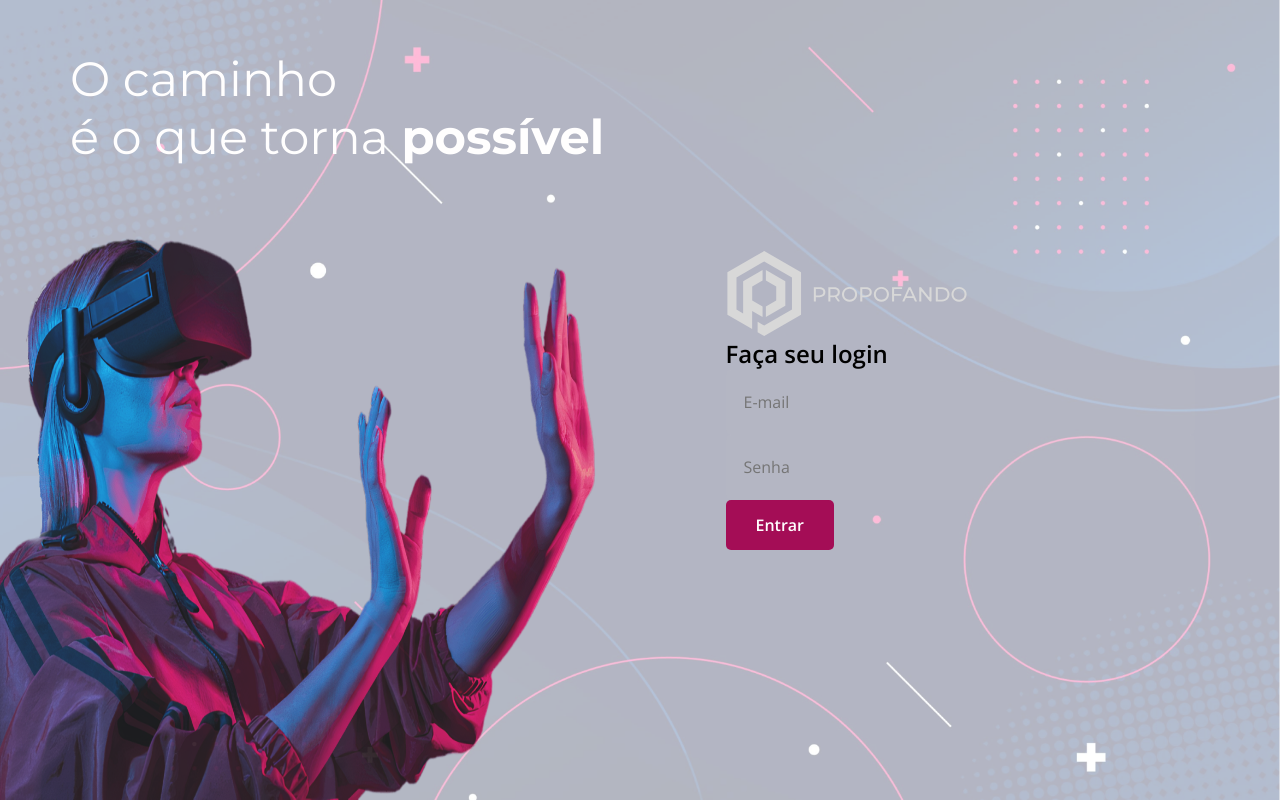
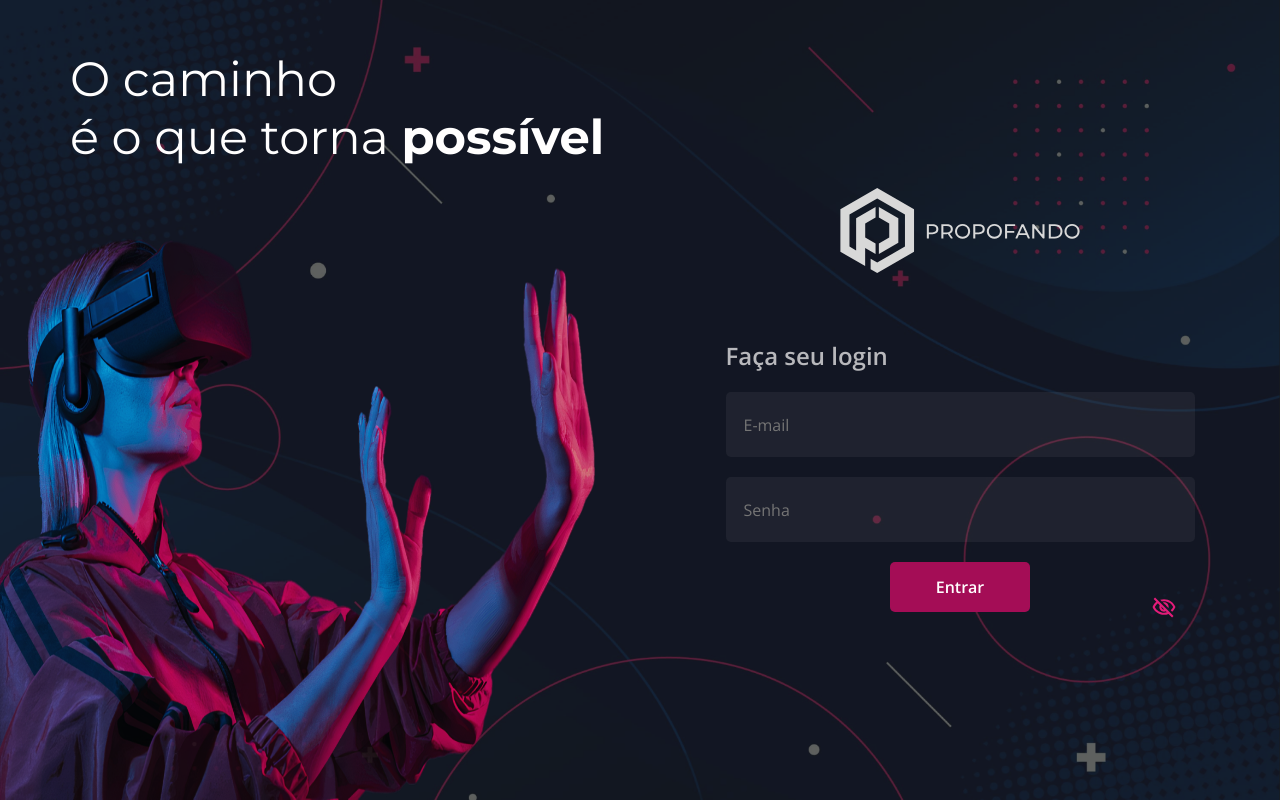
Before and after one commit to Thaina-Abrantes/propofando-frontend, a React (Create React App) app: page /login in a window 1280 px wide. Built offline with nearby package versions, Linux system fonts and the light colour scheme.

Commit message:
background ok, icone de visibilidade do input funcionando. Faltam inputs controlados e validação

```diff
--- a/src/pages/LoginStudent/index.js
+++ b/src/pages/LoginStudent/index.js
@@ -1,8 +1,13 @@
+import { useState } from 'react';
 import style from './styles.module.scss';
 import logoDark from '../../assets/logo-dark.svg';
 import vr from '../../assets/Foto_VR.png';
+import openEye from '../../assets/visibility-icon.svg';
+import closedEye from '../../assets/visibility-off-icon.svg';
 
 export function LoginStudent() {
+  const [open, setOpen] = useState(false);
+
   return (
     <div className={style.container}>
       <div className={style['container-left']}>
@@ -24,10 +29,17 @@ export function LoginStudent() {
             <div>
               <input className="input" placeholder="E-mail" />
             </div>
-            <div>
-              <input className="input" placeholder="Senha" />
+            <div className={style['password-input']}>
+              <button
+                type="button"
+                onClick={() => setOpen(!open)}
+              >
+                <img src={open === false ? closedEye : openEye} alt="Visibiidade" />
+
+              </button>
+              <input className="input" placeholder="Senha" type={open === false ? 'password' : 'text'} />
             </div>
-            <div>
+            <div className={style.btn}>
               <button className="button">Entrar</button>
             </div>
           </form>
--- a/src/pages/LoginStudent/styles.module.scss
+++ b/src/pages/LoginStudent/styles.module.scss
@@ -4,6 +4,7 @@
   height: 100vh;
   background-image: url("../../assets/background.png");
   background-size: cover;
+  background-color: var(--black);
 }
 .container-left {
   position: relative;
@@ -27,6 +28,7 @@
   }
 }
 .container-right {
+  position: relative;
   width: 50%;
   height: 100vh;
   display: flex;
@@ -39,18 +41,49 @@
   input {
     width: 469px;
     height: 65px;
+    margin-bottom: 20px;
   }
 
   h2 {
     font-style: normal;
     font-weight: 600;
     font-size: 24px;
+    color: var(--white500);
+    margin-top: 65px;
+    margin-bottom: 20px;
   }
-  form {
-    gap: 20px;
-  }
+
   img {
+    margin: auto;
     width: 242px;
     height: 86px;
   }
 }
+
+.btn {
+  display: flex;
+  justify-content: center;
+  align-items: center;
+
+  button {
+    width: 140px;
+  }
+}
+
+.password-input {
+  button {
+    all: unset;
+    cursor: pointer;
+  }
+  img {
+    position: absolute;
+    right: 100px;
+    bottom: 180px;
+    width: 32px;
+    height: 25px;
+  }
+  input::-ms-reveal,
+  input::-ms-clear {
+    display: none;
+  }
+}
--- a/src/styles/index.scss
+++ b/src/styles/index.scss
@@ -27,6 +27,7 @@
   --white200: #f6f6f6;
   --white300: #f3f3f399;
   --white400: #fcfcfc;
+  --white500: #fffefeb3;
 }
 
 @import url("./button.scss");
```
